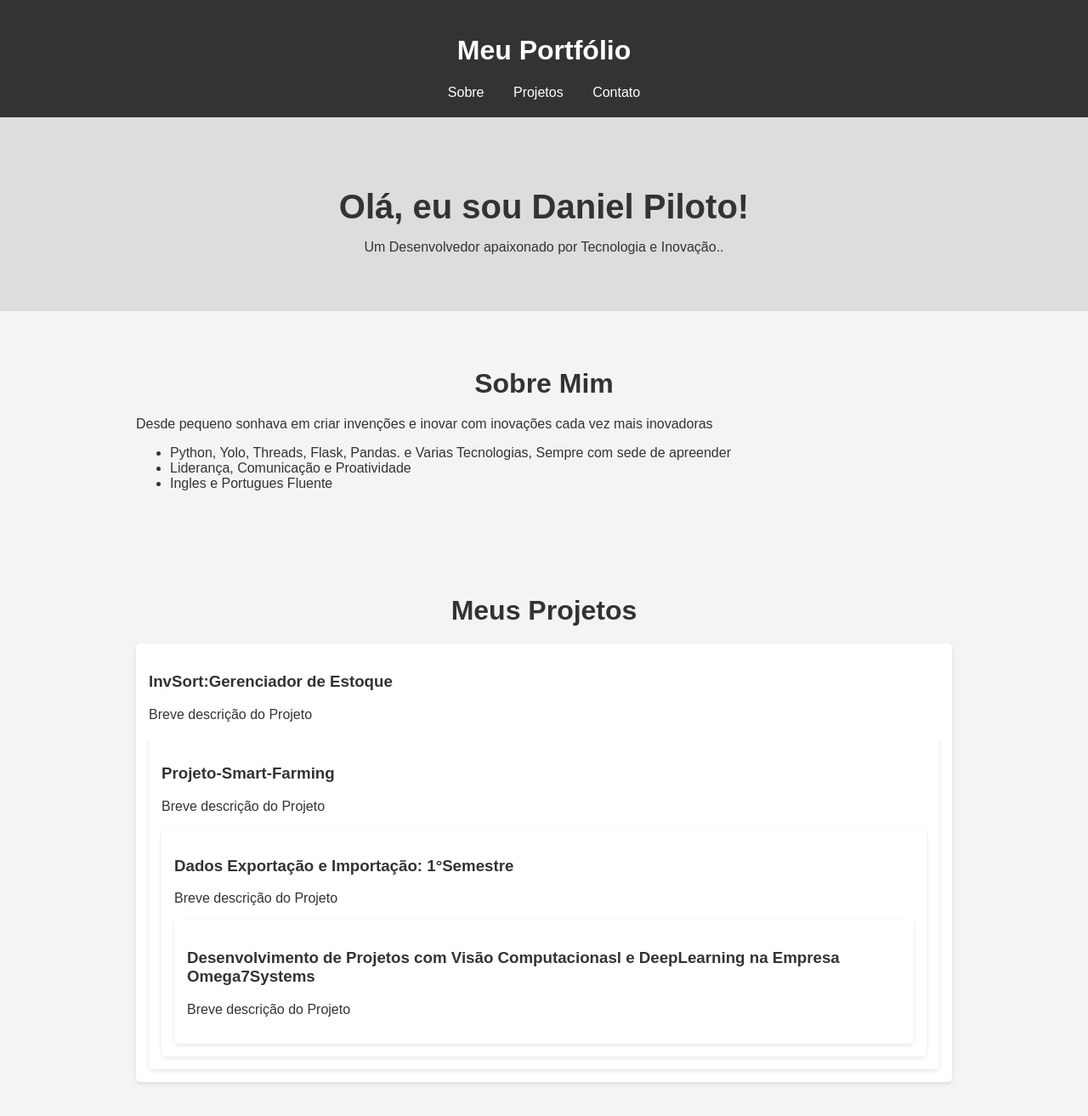
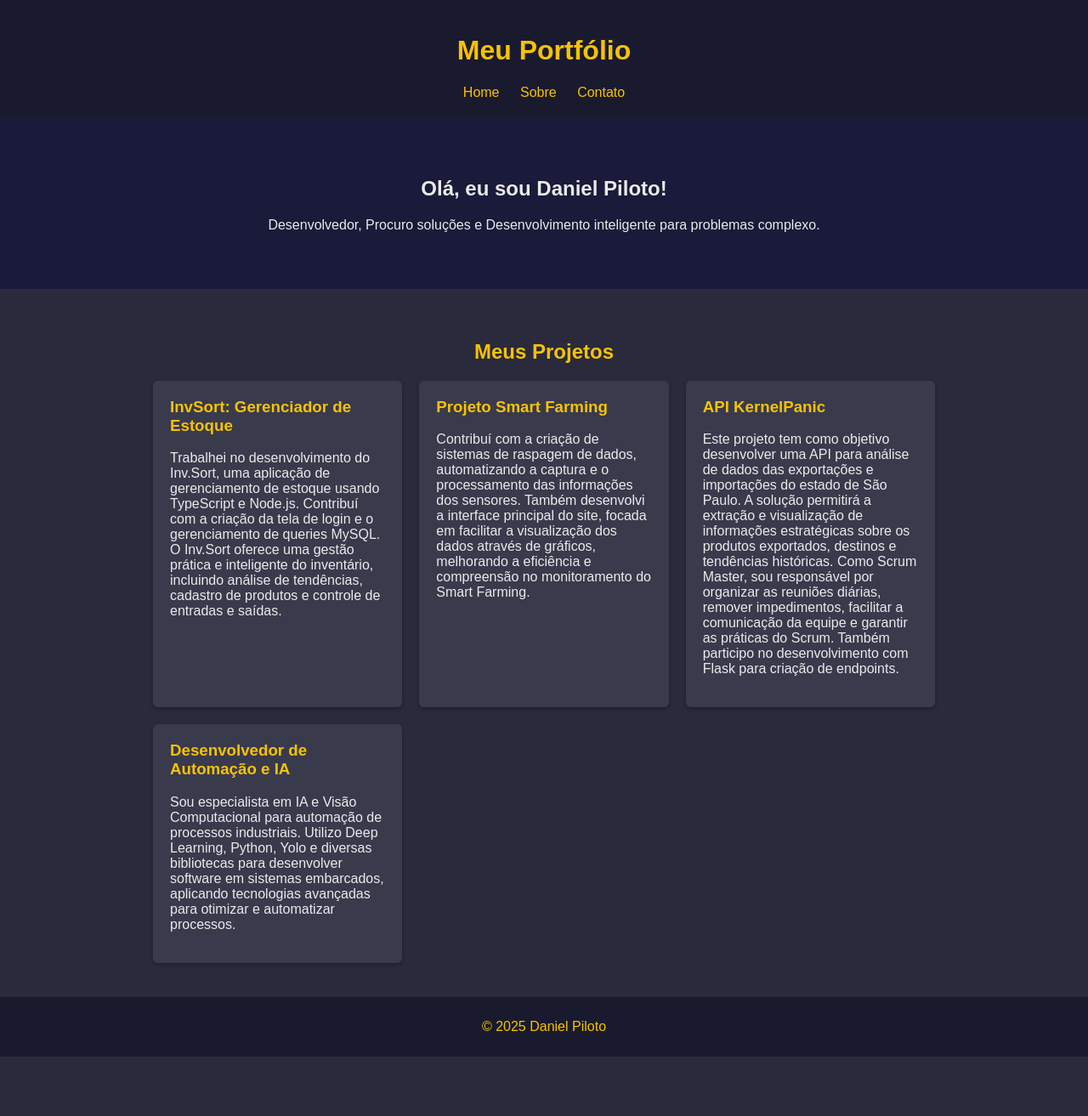
Before and after one commit to danprsp/PortfolioDigital, a plain HTML site: page index.html in a window 1280 px wide. Shown: the whole page at 85% size. After the commit the page ends 1243 px from the top, so only its background shows below. Drawn offline with Linux system fonts and the light colour scheme.

Commit message:
feat atualização do site com outras paginas

```diff
--- a/index.html
+++ b/index.html
@@ -1,144 +1,142 @@
 <!DOCTYPE html>
 <html lang="pt-BR">
 <head>
-    <meta charset="UTF-8">
-    <meta name="viewport" content="width=device-width, initial-scale=1.0">
-    <title>Portfólio: Daniel Piloto</title>
+  <meta charset="UTF-8" />
+  <meta name="viewport" content="width=device-width, initial-scale=1.0"/>
+  <title>Home - Daniel Piloto</title>
+</head>
+<body>
+  <div class="wrapper">
+    <header>
+      <h1>Meu Portfólio</h1>
+      <nav>
+        <ul>
+          <li><a href="index.html">Home</a></li>
+          <li><a href="sobre.html">Sobre</a></li>
+          <li><a href="contato.html">Contato</a></li>
+        </ul>
+      </nav>
+    </header>
+
+    <section class="hero">
+      <h1>Olá, eu sou Daniel Piloto!</h1>
+      <p>Desenvolvedor, Procuro soluções e Desenvolvimento inteligente para problemas complexo.</p>
+    </section>
+
+    <section class="section">
+      <h2>Meus Projetos</h2>
+      <div class="project-grid">
+        <a class="project-item" href="https://github.com/BugBustersFatecSJC/inv.sort">
+          <h3>InvSort: Gerenciador de Estoque</h3>
+          <p>Trabalhei no desenvolvimento do Inv.Sort, uma aplicação de gerenciamento de estoque usando TypeScript e Node.js. Contribuí com a criação da tela de login e o gerenciamento de queries MySQL. O Inv.Sort oferece uma gestão prática e inteligente do inventário, incluindo análise de tendências, cadastro de produtos e controle de entradas e saídas.</p>
+        </a>
+        <a class="project-item" href="https://github.com/CyberScrums/Projeto-Smart-Farming">
+          <h3>Projeto Smart Farming</h3>
+          <p>Contribuí com a criação de sistemas de raspagem de dados, automatizando a captura e o processamento das informações dos sensores. Também desenvolvi a interface principal do site, focada em facilitar a visualização dos dados através de gráficos, melhorando a eficiência e compreensão no monitoramento do Smart Farming.</p>
+        </a>
+        <a class="project-item" href="https://github.com/Kernel-Panic-FatecSjc/KernelPanic">
+          <h3>API KernelPanic</h3>
+          <p>Este projeto tem como objetivo desenvolver uma API para análise de dados das exportações e importações do estado de São Paulo. A solução permitirá a extração e visualização de informações estratégicas sobre os produtos exportados, destinos e tendências históricas. Como Scrum Master, sou responsável por organizar as reuniões diárias, remover impedimentos, facilitar a comunicação da equipe e garantir as práticas do Scrum. Também participo no desenvolvimento com Flask para criação de endpoints.</p>
+        </a>
+        <a class="project-item" href="https://www.omega7systems.com/en/home-en/">
+          <h3>Desenvolvedor de Automação e IA</h3>
+          <p>Sou especialista em IA e Visão Computacional para automação de processos industriais. Utilizo Deep Learning, Python, Yolo e diversas bibliotecas para desenvolver software em sistemas embarcados, aplicando tecnologias avançadas para otimizar e automatizar processos.</p>
+        </a>
+      </div>
+    </section>
+  </div>
+
+  <footer>
+    <p>&copy; 2025 Daniel Piloto</p>
+  </footer>
+
   <style>
-        /* Estilos básicos (você pode adicionar um arquivo CSS externo) */
-        body {
-            font-family: sans-serif;
+    * {
+      box-sizing: border-box;
+    }
+    html, body {
       margin: 0;
       padding: 0;
-            background-color: #f4f4f4;
-            color: #333;
+      height: 100%;
+      font-family: sans-serif;
+      background-color: #2A2A3C;
+      color: #EAEAEA;
+    }
+    .wrapper {
+      min-height: 100vh;
+      display: flex;
+      flex-direction: column;
     }
     header {
-            background-color: #333;
-            color: #fff;
+      background-color: #1A1A2E;
+      color: #F6C300;
       padding: 20px;
       text-align: center;
     }
     nav ul {
       list-style: none;
       padding: 0;
-            margin: 0;
+      margin: 10px 0 0;
     }
     nav ul li {
       display: inline;
-            margin: 0 15px;
+      margin: 0 10px;
     }
     nav a {
-            color: #fff;
+      color: #F6C300;
       text-decoration: none;
     }
+    nav a:hover {
+      color: #9A73D7;
+    }
     .hero {
-            background-color: #ddd;
+      background-color: #1A1A3A;
       padding: 50px;
       text-align: center;
     }
-        .hero h1 {
-            font-size: 2.5em;
-            margin-bottom: 10px;
+    .hero h1, .hero p {
+      color: #EAEAEA;
     }
     .section {
       padding: 40px 20px;
       max-width: 960px;
-            margin: 0 auto;
+      margin: auto;
+      background-color: #2A2A3C;
     }
     .section h2 {
-            font-size: 2em;
+      color: #F6C300;
       margin-bottom: 20px;
       text-align: center;
     }
     .project-grid {
       display: grid;
-            grid-template-columns: repeat(auto-fit, minmax(300px, 1fr));
+      grid-template-columns: repeat(auto-fit, minmax(250px, 1fr));
       gap: 20px;
     }
     .project-item {
-            background-color: #fff;
-            padding: 15px;
-            border-radius: 5px;
-            box-shadow: 0 2px 5px rgba(0, 0, 0, 0.1);
+      background-color: #3A3A4D;
+      padding: 20px;
+      border-radius: 6px;
+      box-shadow: 0 2px 5px rgba(0, 0, 0, 0.3);
+      text-decoration: none;
+      color: #EAEAEA;
+      transition: background-color 0.3s, transform 0.3s;
     }
-        .contact-form {
-            display: flex;
-            flex-direction: column;
-            max-width: 500px;
-            margin: 20px auto;
+    .project-item h3 {
+      margin-top: 0;
+      color: #F6C300;
     }
-        .contact-form label {
-            margin-bottom: 5px;
-        }
-        .contact-form input,
-        .contact-form textarea {
-            padding: 10px;
-            margin-bottom: 15px;
-            border: 1px solid #ccc;
-            border-radius: 5px;
-        }
-        .contact-form button {
-            background-color: #333;
-            color: #fff;
-            padding: 10px 15px;
-            border: none;
-            border-radius: 5px;
-            cursor: pointer;
+    .project-item:hover {
+      background-color: #4A4A5D;
+      transform: translateY(-4px);
     }
     footer {
-            background-color: #333;
-            color: #fff;
+      margin-top: auto;
+      background-color: #1A1A2E;
+      color: #F6C300;
       text-align: center;
       padding: 10px;
-            position: fixed;
-            bottom: 0;
-            width: 100%;
     }
   </style>
-</head>
-<body>
-
-    <header>
-        <h1>Meu Portfólio</h1>
-        <nav>
-            <ul>
-                <li><a href="#sobre">Sobre</a></li>
-                <li><a href="#projetos">Projetos</a></li>
-                <li><a href="#contato">Contato</a></li>
-            </ul>
-        </nav>
-    </header>
-
-    <section class="hero">
-        <h1>Olá, eu sou Daniel Piloto!</h1>
-        <p>Um Desenvolvedor apaixonado por Tecnologia e Inovação..</p>
-        </section>
-
-    <section id="sobre" class="section">
-        <h2>Sobre Mim</h2>
-        <p>Desde pequeno sonhava em criar invenções e inovar com inovações cada vez mais inovadoras</p>
-        <ul>
-            <li>Python, Yolo, Threads, Flask, Pandas. e Varias Tecnologias, Sempre com sede de apreender</li>
-            <li>Liderança, Comunicação e Proatividade</li>
-            <li>Ingles e Portugues Fluente</li>
-            </ul>
-        </section>
-
-    <section id="projetos" class="section">
-        <h2>Meus Projetos</h2>
-        <div class="project-grid">
-            <div class="project-item">
-                <h3>InvSort:Gerenciador de Estoque</h3>
-                <p>Breve descrição do Projeto
-
-                <div class="project-item">
-            <h3>Projeto-Smart-Farming</h3>
-            <p>Breve descrição do Projeto
-
-                <div class="project-item">
-            <h3>Dados Exportação e Importação: 1°Semestre</h3>
-            <p>Breve descrição do Projeto
-                <div class="project-item">
-            <h3>Desenvolvimento de Projetos com Visão Computacionasl e DeepLearning na Empresa Omega7Systems</h3>
-            <p>Breve descrição do Projeto
+</body>
+</html>
```
Also changed, not shown: contato.html (added, +102 -0 lines), sobre.html (added, +148 -0 lines). Lines whose indentation alone changed are shown as unchanged.
